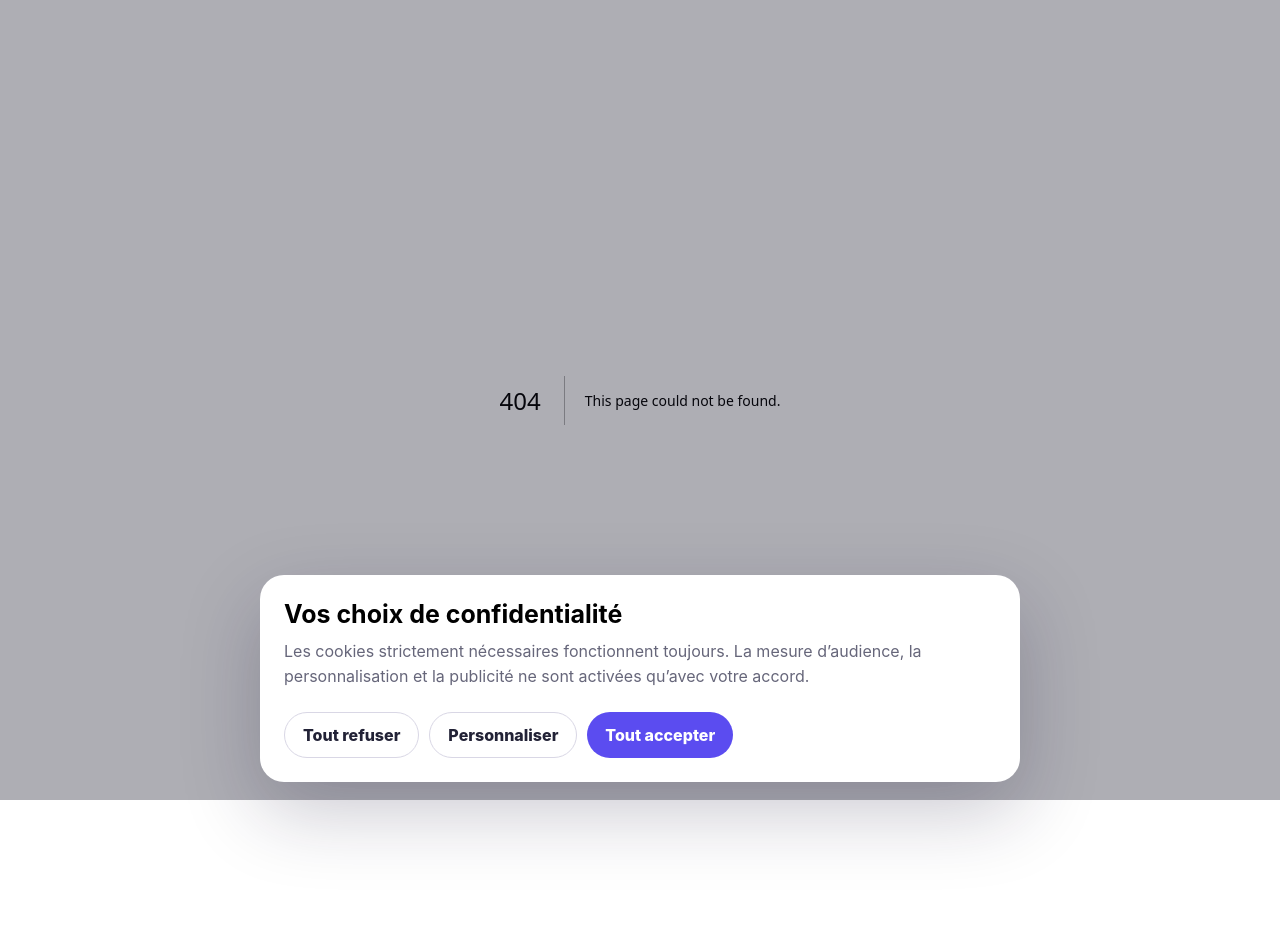
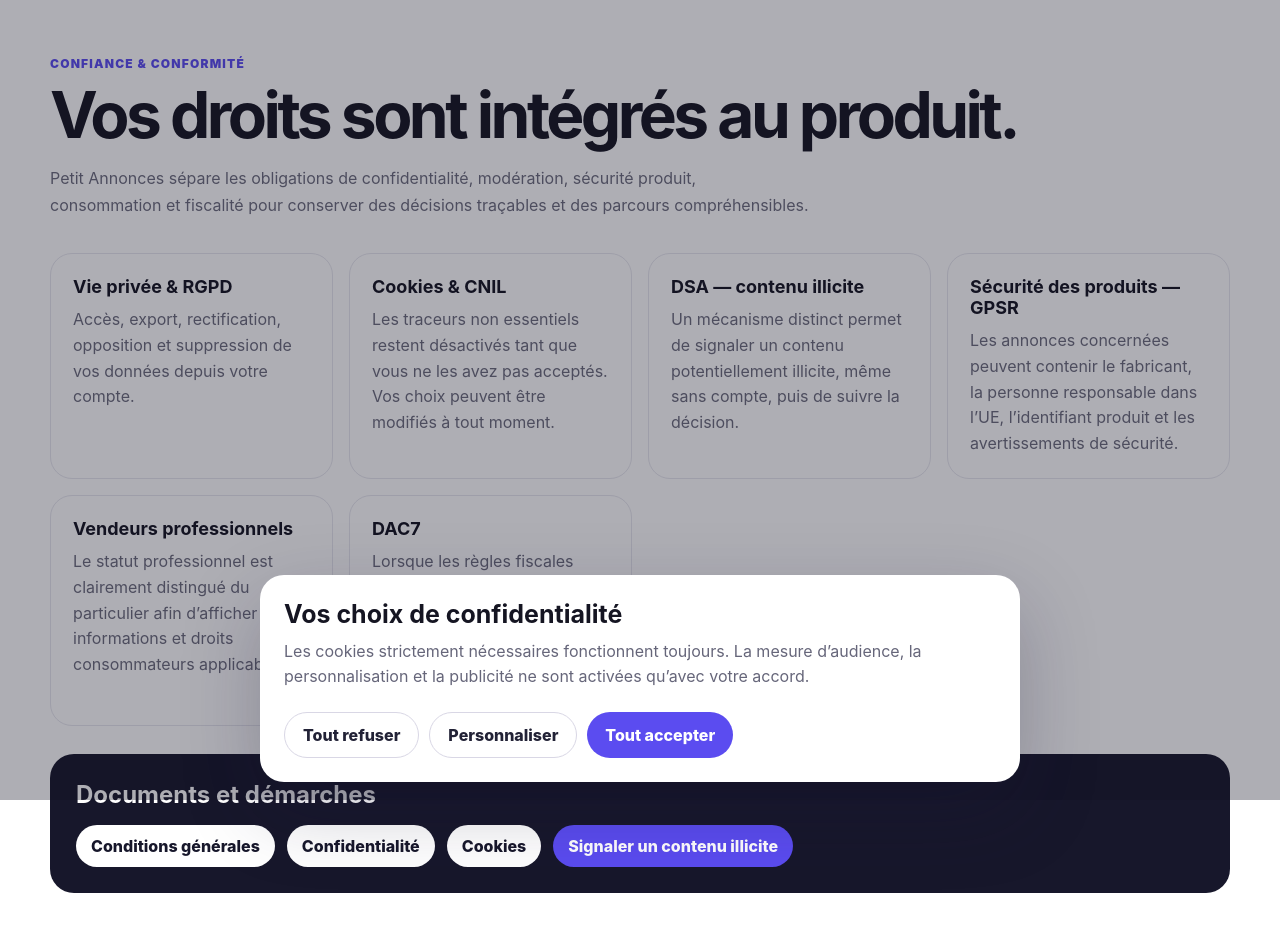
Before and after one commit to hakersoy66/petitannonces, a Next.js app in the folder apps/web/: page /conformite in a window 1280 px wide. Before the commit this address had no page. Shown: the top 932 px of the page. Before the commit the page ends 800 px from the top, so only its background shows below. Built offline with nearby package versions, Linux system fonts and the light colour scheme.

Commit message:
feat(web): add compliance center page

```diff
--- /dev/null
+++ b/apps/web/app/conformite/page.tsx
@@ -0,0 +1,35 @@
+export const metadata = {
+  title: "Centre de conformité | Petit Annonces",
+  description: "Vos droits, la sécurité des produits, la fiscalité vendeurs et les mécanismes DSA sur Petit Annonces.",
+};
+
+const cards = [
+  ["Vie privée & RGPD", "Accès, export, rectification, opposition et suppression de vos données depuis votre compte."],
+  ["Cookies & CNIL", "Les traceurs non essentiels restent désactivés tant que vous ne les avez pas acceptés. Vos choix peuvent être modifiés à tout moment."],
+  ["DSA — contenu illicite", "Un mécanisme distinct permet de signaler un contenu potentiellement illicite, même sans compte, puis de suivre la décision."],
+  ["Sécurité des produits — GPSR", "Les annonces concernées peuvent contenir le fabricant, la personne responsable dans l’UE, l’identifiant produit et les avertissements de sécurité."],
+  ["Vendeurs professionnels", "Le statut professionnel est clairement distingué du particulier afin d’afficher les informations et droits consommateurs applicables."],
+  ["DAC7", "Lorsque les règles fiscales l’exigent, les informations d’identification et les montants annuels des vendeurs sont préparés pour le reporting réglementaire."],
+];
+
+export default function CompliancePage() {
+  return (
+    <main className="shell" style={{ paddingBlock: 56 }}>
+      <p style={{ color: "#5b4cf0", fontWeight: 900, textTransform: "uppercase", letterSpacing: ".1em", fontSize: 12 }}>Confiance & conformité</p>
+      <h1 style={{ marginTop: 12, fontSize: "clamp(2.4rem,5vw,4.7rem)", letterSpacing: "-.055em", lineHeight: 1 }}>Vos droits sont intégrés au produit.</h1>
+      <p style={{ maxWidth: 760, marginTop: 18, color: "#6c6c7d", lineHeight: 1.7 }}>Petit Annonces sépare les obligations de confidentialité, modération, sécurité produit, consommation et fiscalité pour conserver des décisions traçables et des parcours compréhensibles.</p>
+      <div style={{ display: "grid", gridTemplateColumns: "repeat(auto-fit,minmax(260px,1fr))", gap: 16, marginTop: 34 }}>
+        {cards.map(([title, text]) => <section key={title} style={{ border: "1px solid #e7e7ee", borderRadius: 22, padding: 22, background: "#fff" }}><h2 style={{ fontSize: 18 }}>{title}</h2><p style={{ marginTop: 10, color: "#6c6c7d", lineHeight: 1.6 }}>{text}</p></section>)}
+      </div>
+      <section style={{ marginTop: 28, borderRadius: 24, padding: 26, background: "#17172b", color: "white" }}>
+        <h2>Documents et démarches</h2>
+        <div style={{ display: "flex", flexWrap: "wrap", gap: 12, marginTop: 16 }}>
+          <a href="/conditions-generales" style={{ padding: "11px 15px", borderRadius: 999, background: "white", color: "#17172b", fontWeight: 800 }}>Conditions générales</a>
+          <a href="/confidentialite" style={{ padding: "11px 15px", borderRadius: 999, background: "white", color: "#17172b", fontWeight: 800 }}>Confidentialité</a>
+          <a href="/cookies" style={{ padding: "11px 15px", borderRadius: 999, background: "white", color: "#17172b", fontWeight: 800 }}>Cookies</a>
+          <a href="/signaler-contenu-illicite" style={{ padding: "11px 15px", borderRadius: 999, background: "#5b4cf0", color: "white", fontWeight: 800 }}>Signaler un contenu illicite</a>
+        </div>
+      </section>
+    </main>
+  );
+}
```
